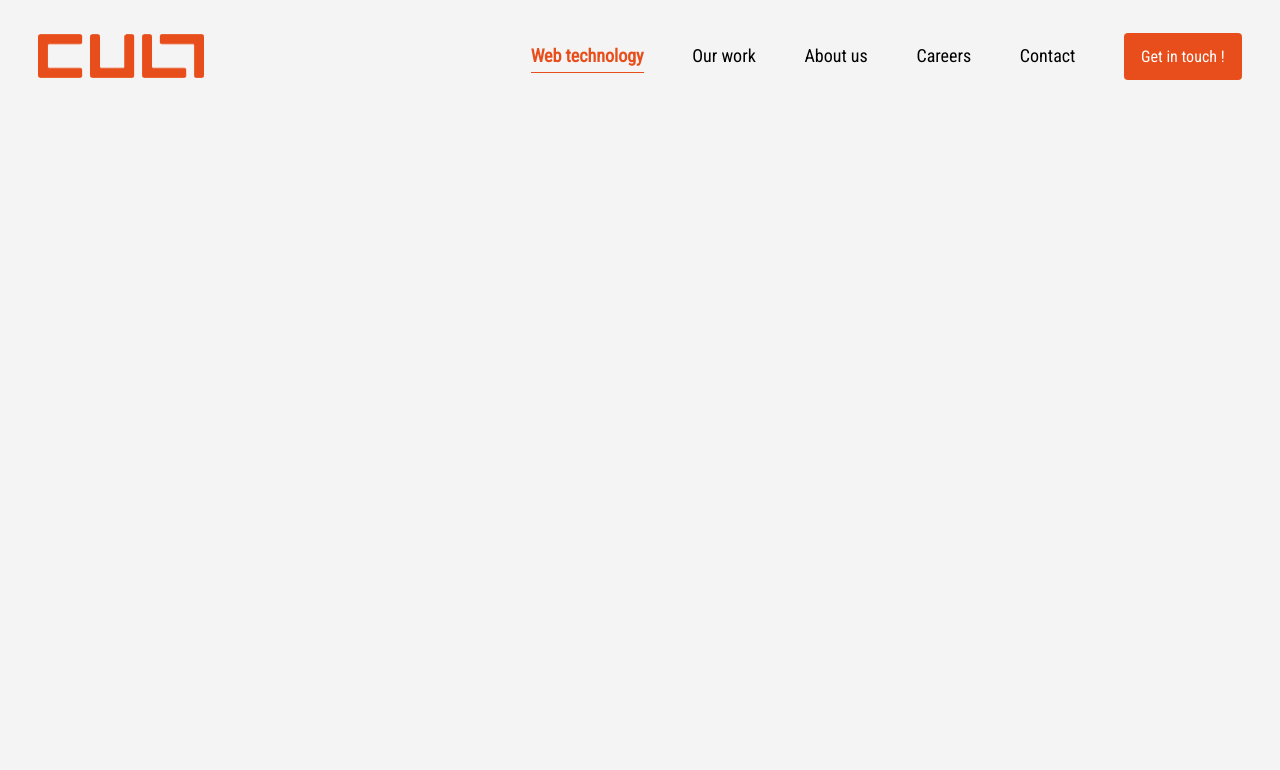
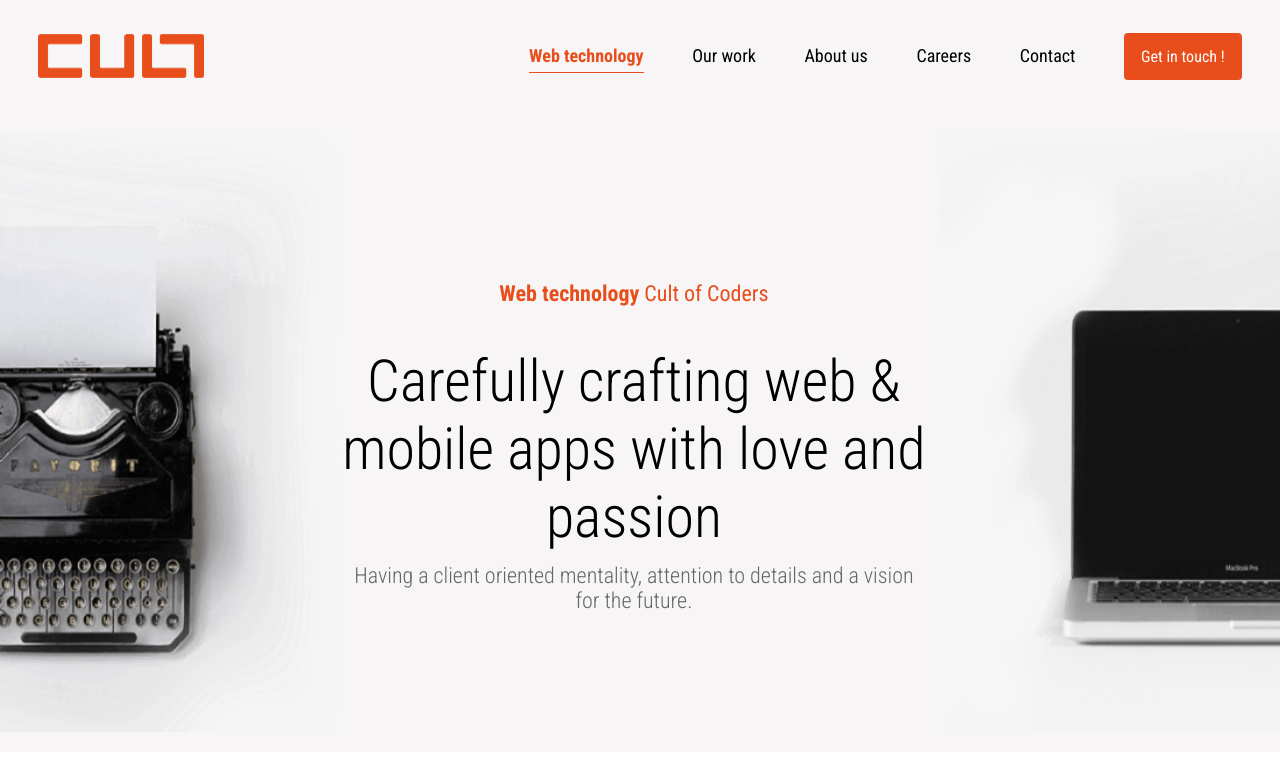
Before and after one commit to dariamelinte/copy-cult-of-coders, a plain HTML site: page index.html in a window 1280 px wide. Drawn offline with Linux system fonts and the light colour scheme.

Commit message:
home start

```diff
--- a/index.html
+++ b/index.html
@@ -48,8 +48,20 @@
     </nav>
 
     <!-- Home -->
-    <div style="height:110vh; background-color: #F5F4F4" ></div>
+    <div class="home">
 
+        <img class="home-left-image" src="assets/left-image.png">
+
+        <div class="home-content">
+            <p class="title"> <span class="active">Web technology</span> Cult of Coders </p>
+            <p class="motto"> Carefully crafting web & mobile apps with love and passion </p>
+            <p class="text"> Having a client oriented mentality, attention to details and a vision for the future. </p>
+        </div>
+
+        <img class="home-right-image" src="assets/right-image.png">
+
+
+    </div>
 
     <!-- Navigation -->
     <script src="javascript/nav-button-effect.js"></script>
--- a/styles/_mixins-and-vars.scss
+++ b/styles/_mixins-and-vars.scss
@@ -9,7 +9,7 @@
 
 // Colors
 
-$background-color: #F5F4F4;
+$background-color: #F7F5F6;
 $black-color: #000;
 $grey-color: #ccc;
 $orange-color: #E84E1B;
--- /dev/null
+++ b/styles/home-style/_home-pc-size.scss
@@ -0,0 +1,48 @@
+.home{
+    height: 80vh;
+    background: $background-color;
+    @include flex-align();
+
+    .image{
+        width: 45vw;
+        height: 75vh;
+    }
+
+    .home-left-image{
+        @extend .image;
+    }
+
+    .home-right-image{
+        @extend .image;
+    }
+
+    .home-content{
+        display: flex;
+        flex-direction: column;
+        align-items: center;
+        text-align: center;
+
+        .title{
+            font-size: 22px;
+            color: $orange-color;
+            padding: 5%;
+
+            .active{
+                font-weight: bold;
+            }
+        }
+
+        .motto{
+            font-family: 'Roboto Condensed';
+            font-weight: 200;
+            font-size: 58px;
+            padding: 2% 0;
+        }
+
+        .text{
+            color: #666;
+            font-weight: 100;
+            font-size: 22px;
+        }
+    }
+}
--- a/styles/nav-style/_nav-pc-size.scss
+++ b/styles/nav-style/_nav-pc-size.scss
@@ -16,7 +16,7 @@ nav{
     .modal{
         display: none;
         position: fixed;
-        z-index: 1;
+        z-index: 100;
         left: 0;
         top: 0;
         height: 100vh;
--- a/styles/styles.scss
+++ b/styles/styles.scss
@@ -1,4 +1,4 @@
-@import url('https://fonts.googleapis.com/css?family=Roboto+Condensed&display=swap');
+@import url('https://fonts.googleapis.com/css?family=Roboto+Condensed:300,400,700&display=swap');
 @import '_mixins-and-vars.scss';
 
 // nav style
@@ -7,3 +7,6 @@
 @import 'nav-style/nav-desktop-size';
 @import 'nav-style/nav-tablet-size';
 @import 'nav-style/nav-phone-size';
+
+// home style
+@import 'home-style/home-pc-size';
```
Also changed, not shown: assets/background.jpeg (deleted), assets/left-image.png (added), assets/right-image.png (added), styles/styles.css, 1 other file.
